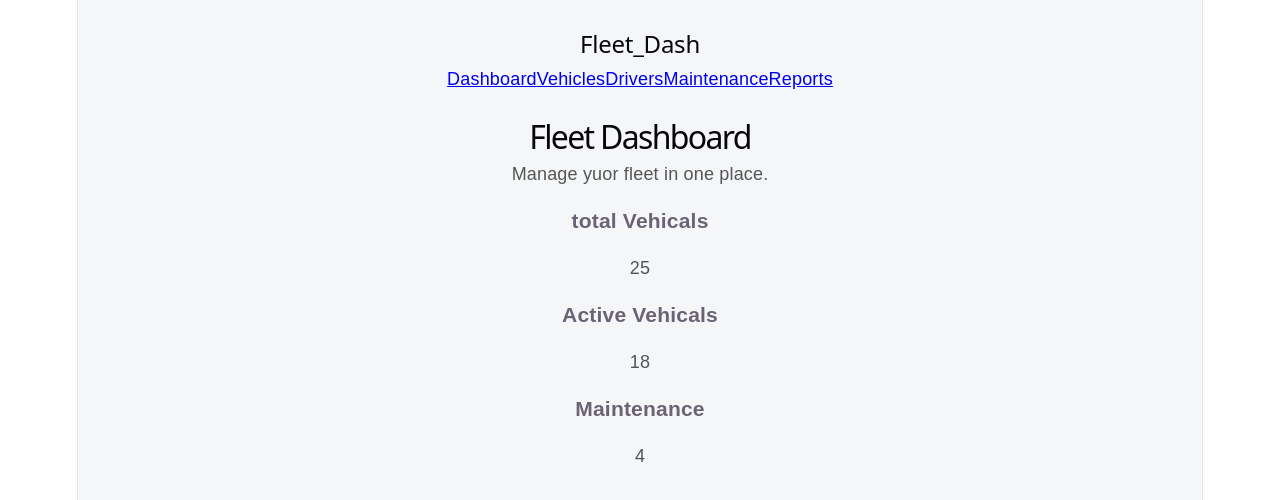
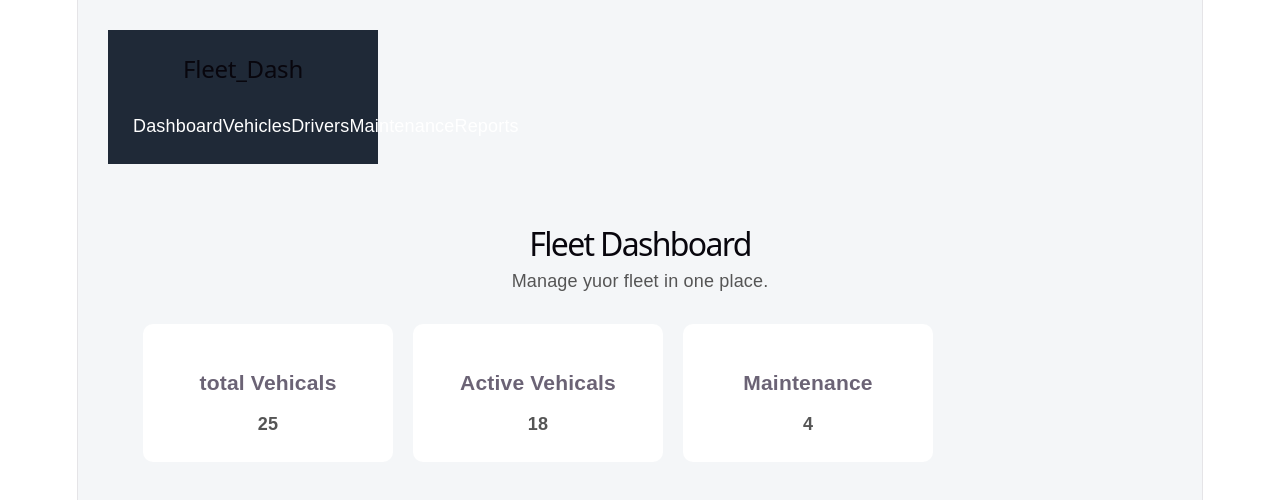
Before and after one commit to P10082005/Fleet-Dash, a React (Vite) app in the folder fleetdash-frontend/: page / in a window 1280 px wide. Shown: the top 500 px of the page. Built offline with nearby package versions, Linux system fonts and the light colour scheme.

Commit message:
Style fleet dashboard layout

```diff
--- a/fleetdash-frontend/src/App.css
+++ b/fleetdash-frontend/src/App.css
@@ -1,10 +1,54 @@
 .dashboard {
+  display: flex
   min-height: 100vh;
   padding: 30px;
   background: #f4f6f8;
   font-family: Arial, sans-serif;
 }
 
+.sidebar {
+  width: 220px;
+  padding: 25px;
+  background: #1f2937;
+  color: white;
+}
+.sidebar h2 {
+  margin-bottom: 30px;
+}
+sidebar nav {
+  display: flex;
+  flex-direction: column;
+  gap: 15px;
+}
+.sidebar a {
+  color: white;
+  text-decoration: none;
+}
+.main-content {
+  flex: white;
+  padding: 35px;
+}
+.main content h1 {
+  margin-bottom: 10px;
+}
+.cards {
+  display: flex;
+  gap: 20px;
+  margin-top: 30px;
+}
+.card {
+  background: white;
+  padding: 25px;
+  width: 200px;
+  border-radius: 10px;
+}
+.card h3 {
+margin-bottom: 15px;
+}
+.card p {
+  font-size: 28px;
+  font-weight: bold;
+}
 .dashboard h1 {
   margin-bottom: 10px;
   font-size: 32px;
```
